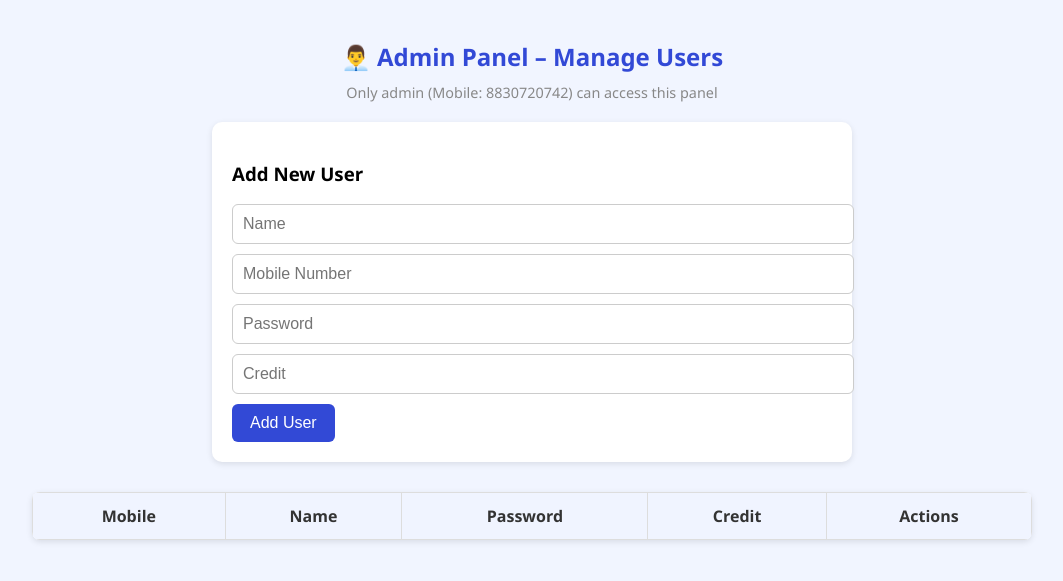
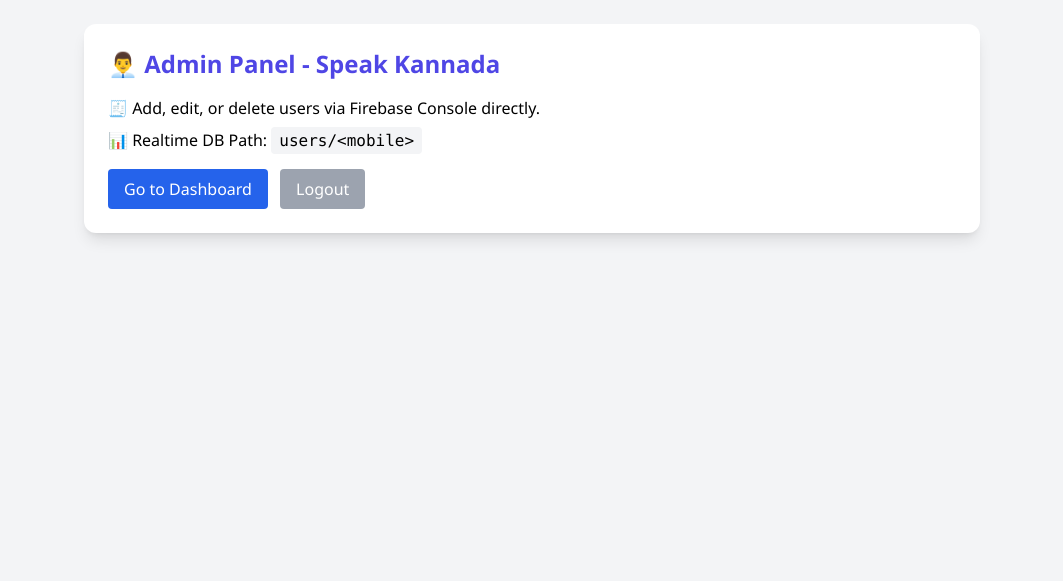
Before and after one commit to Superai-cool/Speak-Kannada, a Flask app: template templates/admin.html in a window 1280 px wide. Shown: the top 581 px of the page, without its empty margins (108-1171 px from the left). Run offline with Flask 3, Linux system fonts and the light colour scheme; the template is opened without the code that fills it, so the values that code supplies are empty; parts of the project's set-up code (start-up, migrations or seed data) failed here and were passed over; some libraries are stand-ins or nearby versions.

Commit message:
Update admin.html

```diff
--- a/templates/admin.html
+++ b/templates/admin.html
@@ -1,143 +1,28 @@
 <!DOCTYPE html>
 <html lang="en">
 <head>
-  <meta charset="UTF-8">
-  <title>Admin Panel | Speak Kannada</title>
+  <meta charset="UTF-8" />
+  <title>Admin Panel - Speak Kannada</title>
   <meta name="viewport" content="width=device-width, initial-scale=1.0" />
+  <script src="https://cdn.tailwindcss.com"></script>
   <style>
     body {
+      background-color: #f3f4f6;
       font-family: 'Segoe UI', sans-serif;
-      margin: 0;
-      background: #f1f5ff;
-      padding: 20px;
-    }
-
-    h2 {
-      text-align: center;
-      color: #3249d6;
-    }
-
-    p.note {
-      text-align: center;
-      color: #888;
-      font-size: 0.9rem;
-      margin-top: -10px;
-      margin-bottom: 20px;
-    }
-
-    form {
-      background: #fff;
-      padding: 20px;
-      border-radius: 10px;
-      margin-bottom: 30px;
-      box-shadow: 0 2px 6px rgba(0,0,0,0.1);
-      max-width: 600px;
-      margin-left: auto;
-      margin-right: auto;
-    }
-
-    form input[type="text"],
-    form input[type="password"],
-    form input[type="number"] {
-      width: 100%;
-      padding: 10px;
-      margin-bottom: 10px;
-      border: 1px solid #ccc;
-      border-radius: 6px;
-      font-size: 1rem;
-    }
-
-    form button {
-      padding: 10px 18px;
-      background: #3249d6;
-      color: white;
-      border: none;
-      border-radius: 6px;
-      font-size: 1rem;
-      cursor: pointer;
-    }
-
-    table {
-      width: 100%;
-      max-width: 1000px;
-      margin: auto;
-      border-collapse: collapse;
-      background: white;
-      border-radius: 8px;
-      overflow: hidden;
-      box-shadow: 0 2px 6px rgba(0,0,0,0.1);
-    }
-
-    th, td {
-      padding: 12px;
-      border: 1px solid #ddd;
-    }
-
-    th {
-      background: #f0f4ff;
-      color: #333;
-    }
-
-    td input {
-      width: 100%;
-      padding: 8px;
-      border: 1px solid #ccc;
-      border-radius: 4px;
-    }
-
-    .actions button {
-      background: #3249d6;
-      color: white;
-      border: none;
-      padding: 6px 10px;
-      border-radius: 4px;
-      margin-right: 6px;
-      cursor: pointer;
-    }
-
-    .actions .delete {
-      background: crimson;
     }
   </style>
 </head>
-<body>
+<body class="p-6">
+  <div class="max-w-4xl mx-auto bg-white p-6 rounded-xl shadow-lg">
+    <h1 class="text-2xl font-bold text-indigo-600 mb-4">👨‍💼 Admin Panel - Speak Kannada</h1>
 
-  <h2>👨‍💼 Admin Panel – Manage Users</h2>
-  <p class="note">Only admin (Mobile: 8830720742) can access this panel</p>
+    <p class="mb-2">🧾 Add, edit, or delete users via Firebase Console directly.</p>
+    <p class="mb-2">📊 Realtime DB Path: <code class="bg-gray-100 px-2 py-1 rounded">users/&lt;mobile&gt;</code></p>
 
-  <form method="POST" action="/add_user">
-    <h3>Add New User</h3>
-    <input type="text" name="name" placeholder="Name" required />
-    <input type="text" name="mobile" placeholder="Mobile Number" required />
-    <input type="password" name="password" placeholder="Password" required />
-    <input type="number" name="credit" placeholder="Credit" required />
-    <button type="submit">Add User</button>
-  </form>
-
-  <table>
-    <tr>
-      <th>Mobile</th>
-      <th>Name</th>
-      <th>Password</th>
-      <th>Credit</th>
-      <th>Actions</th>
-    </tr>
-    {% for mobile, user in users.items() %}
-    <tr>
-      <form method="POST" action="/update_user/{{ mobile }}">
-        <td>{{ mobile }}</td>
-        <td><input type="text" name="name" value="{{ user.name }}" /></td>
-        <td><input type="text" name="password" value="{{ user.password }}" /></td>
-        <td><input type="number" name="credit" value="{{ user.credit }}" /></td>
-        <td class="actions">
-          <button type="submit">Update</button>
-      </form>
-      <form method="POST" action="/delete_user/{{ mobile }}" style="display:inline;">
-          <button type="submit" class="delete">Delete</button>
-      </form>
-        </td>
-    </tr>
-    {% endfor %}
-  </table>
+    <div class="mt-4">
+      <a href="/dashboard" class="inline-block bg-blue-600 text-white px-4 py-2 rounded hover:bg-blue-700 transition">Go to Dashboard</a>
+      <a href="/logout" class="inline-block bg-gray-400 text-white px-4 py-2 rounded hover:bg-gray-600 transition ml-2">Logout</a>
+    </div>
+  </div>
 </body>
 </html>
```
